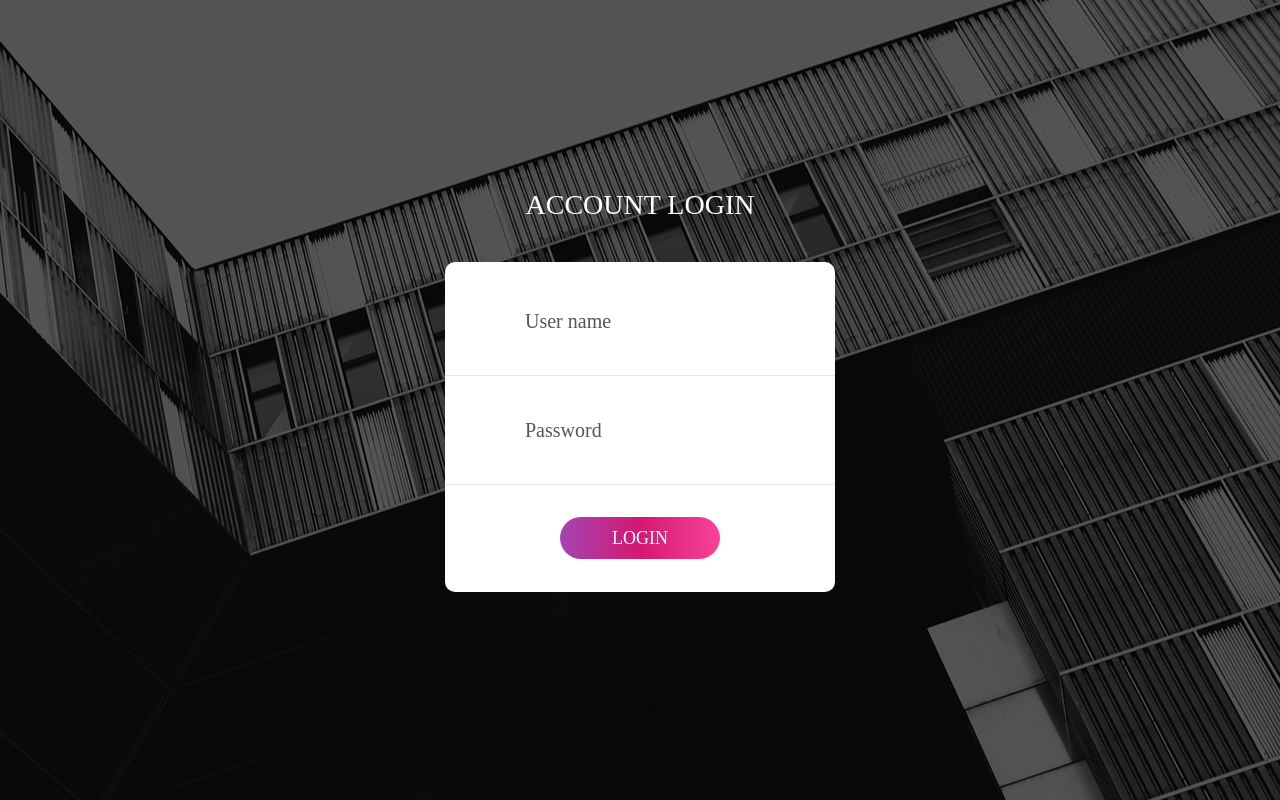
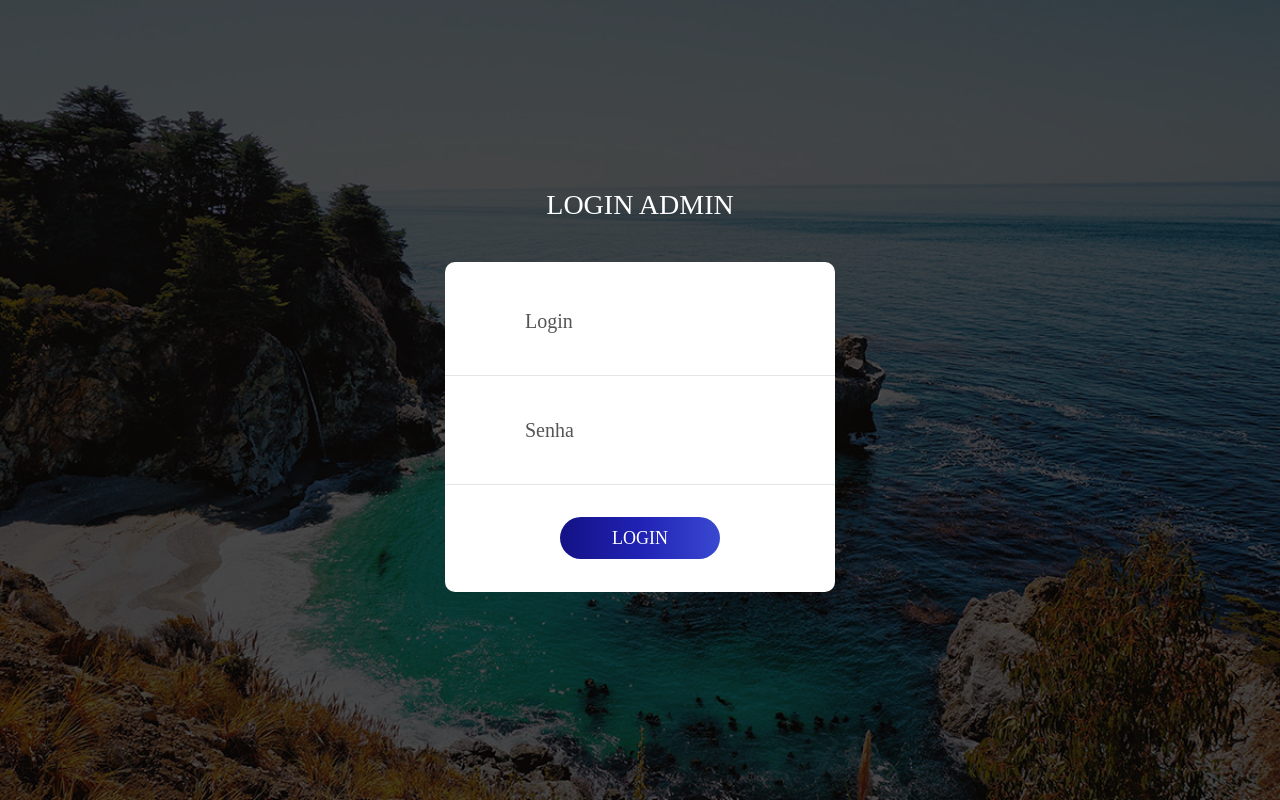
Before and after one commit to williancae/aplicacao_Web, a PHP site: page /Login_v16/index.php in a window 1280 px wide. Run offline with PHP 8.4, Linux system fonts and the light colour scheme; some libraries are stand-ins or nearby versions; some web fonts are replaced.

Commit message:
termino Login Logout

```diff
--- a/Login_v16/css/main.css
+++ b/Login_v16/css/main.css
@@ -1,7 +1,3 @@
-
-
-
-
 /*//////////////////////////////////////////////////////////////////
 [ FONT ]*/
 
@@ -16,8 +12,6 @@
 }
 
 
-
-
 /*//////////////////////////////////////////////////////////////////
 [ RESTYLE TAG ]*/
 
@@ -27,12 +21,15 @@
     box-sizing: border-box;
 }
 
-body, html {
+body,
+html {
     height: 100%;
     font-family: Ubuntu-Regular, sans-serif;
 }
 
+
 /*---------------------------------------------*/
+
 a {
     font-family: Ubuntu-Regular;
     font-size: 14px;
@@ -54,8 +51,15 @@ a:hover {
     color: #fff;
 }
 
+
 /*---------------------------------------------*/
-h1,h2,h3,h4,h5,h6 {
+
+h1,
+h2,
+h3,
+h4,
+h5,
+h6 {
     margin: 0px;
 }
 
@@ -67,13 +71,15 @@ p {
     margin: 0px;
 }
 
-ul, li {
+ul,
+li {
     margin: 0px;
     list-style-type: none;
 }
 
 
 /*---------------------------------------------*/
+
 input {
     outline: none;
     border: none;
@@ -84,36 +90,83 @@ textarea {
     border: none;
 }
 
-textarea:focus, input:focus {
+textarea:focus,
+input:focus {
     border-color: transparent !important;
 }
 
-input:focus::-webkit-input-placeholder { color:transparent; }
-input:focus:-moz-placeholder { color:transparent; }
-input:focus::-moz-placeholder { color:transparent; }
-input:focus:-ms-input-placeholder { color:transparent; }
+input:focus::-webkit-input-placeholder {
+    color: transparent;
+}
 
-textarea:focus::-webkit-input-placeholder { color:transparent; }
-textarea:focus:-moz-placeholder { color:transparent; }
-textarea:focus::-moz-placeholder { color:transparent; }
-textarea:focus:-ms-input-placeholder { color:transparent; }
+input:focus:-moz-placeholder {
+    color: transparent;
+}
 
-input::-webkit-input-placeholder { color: #555555;}
-input:-moz-placeholder { color: #555555;}
-input::-moz-placeholder { color: #555555;}
-input:-ms-input-placeholder { color: #555555;}
+input:focus::-moz-placeholder {
+    color: transparent;
+}
 
-textarea::-webkit-input-placeholder { color: #555555;}
-textarea:-moz-placeholder { color: #555555;}
-textarea::-moz-placeholder { color: #555555;}
-textarea:-ms-input-placeholder { color: #555555;}
+input:focus:-ms-input-placeholder {
+    color: transparent;
+}
+
+textarea:focus::-webkit-input-placeholder {
+    color: transparent;
+}
+
+textarea:focus:-moz-placeholder {
+    color: transparent;
+}
+
+textarea:focus::-moz-placeholder {
+    color: transparent;
+}
+
+textarea:focus:-ms-input-placeholder {
+    color: transparent;
+}
+
+input::-webkit-input-placeholder {
+    color: #555555;
+}
+
+input:-moz-placeholder {
+    color: #555555;
+}
+
+input::-moz-placeholder {
+    color: #555555;
+}
+
+input:-ms-input-placeholder {
+    color: #555555;
+}
+
+textarea::-webkit-input-placeholder {
+    color: #555555;
+}
+
+textarea:-moz-placeholder {
+    color: #555555;
+}
+
+textarea::-moz-placeholder {
+    color: #555555;
+}
+
+textarea:-ms-input-placeholder {
+    color: #555555;
+}
 
 label {
     margin: 0;
     display: block;
 }
 
+
 /*---------------------------------------------*/
+
 button {
     outline: none !important;
     border: none;
@@ -131,6 +184,7 @@ iframe {
 
 /*//////////////////////////////////////////////////////////////////
 [ Utility ]*/
+
 .txt1 {
     font-family: Poppins-Regular;
     font-size: 13px;
@@ -159,7 +213,6 @@ iframe {
     justify-content: center;
     align-items: center;
     padding: 15px;
-
     background-repeat: no-repeat;
     background-position: center;
     background-size: cover;
@@ -176,14 +229,13 @@ iframe {
     height: 100%;
     top: 0;
     left: 0;
-  background-color: rgba(0,0,0,0.65);
+    background-color: rgba(0, 0, 0, 0.65);
 }
 
 .wrap-login100 {
     width: 390px;
     border-radius: 10px;
     overflow: hidden;
-
     background: transparent;
 }
 
@@ -200,7 +252,6 @@ iframe {
 .login100-form-logo {
     font-size: 60px;
     color: #333333;
-
     display: -webkit-box;
     display: -webkit-flex;
     display: -moz-box;
@@ -222,7 +273,6 @@ iframe {
     line-height: 1.2;
     text-align: center;
     text-transform: uppercase;
-
     display: block;
 }
 
@@ -242,7 +292,6 @@ iframe {
     font-size: 20px;
     color: #555555;
     line-height: 1.2;
-
     display: block;
     width: 100%;
     height: 50px;
@@ -254,7 +303,9 @@ iframe {
     transition: all 0.4s;
 }
 
+
 /*---------------------------------------------*/
+
 .focus-input100 {
     position: absolute;
     display: block;
@@ -273,32 +324,27 @@ iframe {
     left: 0;
     width: 0;
     height: 1px;
-
     -webkit-transition: all 0.4s;
     -o-transition: all 0.4s;
     -moz-transition: all 0.4s;
     transition: all 0.4s;
-
-  background: #d41872;
-  background: -webkit-linear-gradient(left, #a445b2, #d41872, #fa4299);
-  background: -o-linear-gradient(left, #a445b2, #d41872, #fa4299);
-  background: -moz-linear-gradient(left, #a445b2, #d41872, #fa4299);
-  background: linear-gradient(left, #a445b2, #d41872, #fa4299);
+    background: #1824d4;
+    background: -webkit-linear-gradient(left, #141285, #2022b4, #3948d1);
+    background: -o-linear-gradient(left, #141285, #2022b4, #3948d1);
+    background: -moz-linear-gradient(left, #141285, #2022b4, #3948d1);
+    background: linear-gradient(left, #141285, #2022b4, #3948d1);
 }
 
 .focus-input100::after {
     font-family: Linearicons-Free;
     font-size: 18px;
     color: #999999;
-
     content: attr(data-placeholder);
     display: block;
     width: 100%;
     position: absolute;
     top: 40px;
     left: 35px;
-
-
     -webkit-transition: all 0.4s;
     -o-transition: all 0.4s;
     -moz-transition: all 0.4s;
@@ -309,21 +355,21 @@ iframe {
     padding-left: 60px;
 }
 
-.input100:focus + .focus-input100::after {
+.input100:focus+.focus-input100::after {
     left: 23px;
-  color: #d41872;
+    color: #1824d4;
 }
 
-.input100:focus + .focus-input100::before {
+.input100:focus+.focus-input100::before {
     width: 100%;
 }
 
-.has-val.input100 + .focus-input100::after {
+.has-val.input100+.focus-input100::after {
     left: 23px;
-  color: #d41872;
+    color: #1824d4;
 }
 
-.has-val.input100 + .focus-input100::before {
+.has-val.input100+.focus-input100::before {
     width: 100%;
 }
 
@@ -334,6 +380,7 @@ iframe {
 
 /*------------------------------------------------------------------
 [ Button ]*/
+
 .container-login100-form-btn {
     width: 100%;
     display: -webkit-box;
@@ -351,7 +398,6 @@ iframe {
     color: #fff;
     line-height: 1.2;
     text-transform: uppercase;
-
     display: -webkit-box;
     display: -webkit-flex;
     display: -moz-box;
@@ -363,15 +409,13 @@ iframe {
     min-width: 160px;
     height: 42px;
     border-radius: 21px;
-
-  background: #d41872;
-  background: -webkit-linear-gradient(left, #a445b2, #d41872, #fa4299);
-  background: -o-linear-gradient(left, #a445b2, #d41872, #fa4299);
-  background: -moz-linear-gradient(left, #a445b2, #d41872, #fa4299);
-  background: linear-gradient(left, #a445b2, #d41872, #fa4299);
+    background: #1824d4;
+    background: -webkit-linear-gradient(left, #141285, #2022b4, #3948d1);
+    background: -o-linear-gradient(left, #141285, #2022b4, #3948d1);
+    background: -moz-linear-gradient(left, #141285, #2022b4, #3948d1);
+    background: linear-gradient(left, #141285, #2022b4, #3948d1);
     position: relative;
     z-index: 1;
-
     -webkit-transition: all 0.4s;
     -o-transition: all 0.4s;
     -moz-transition: all 0.4s;
@@ -390,7 +434,6 @@ iframe {
     top: 0;
     left: 0;
     opacity: 0;
-
     -webkit-transition: all 0.4s;
     -o-transition: all 0.4s;
     -moz-transition: all 0.4s;
@@ -404,7 +447,6 @@ iframe {
 .login100-form-btn:hover:before {
     opacity: 1;
 }
-
 
 
 /*------------------------------------------------------------------
@@ -430,16 +472,13 @@ iframe {
     transform: translateY(-50%);
     right: 10px;
     pointer-events: none;
-
     font-family: Ubuntu-Bold;
     color: #c80000;
     font-size: 13px;
     line-height: 1.4;
     text-align: left;
-
     visibility: hidden;
     opacity: 0;
-
     -webkit-transition: opacity 0.4s;
     -o-transition: opacity 0.4s;
     -moz-transition: opacity 0.4s;
@@ -451,7 +490,6 @@ iframe {
     font-family: FontAwesome;
     font-size: 16px;
     color: #c80000;
-
     display: block;
     position: absolute;
     top: 50%;
--- a/Login_v16/index.php
+++ b/Login_v16/index.php
@@ -30,20 +30,20 @@
 <body>
 
 	<div class="limiter">
-		<div class="container-login100" style="background-image: url('images/bg-01.jpg');">
+		<div class="container-login100" style="background-image: url('../img/california.jpg');">
 			<div class="wrap-login100 p-t-30 p-b-50">
 				<span class="login100-form-title p-b-41">
-					Account Login
+					Login Admin
 				</span>
 				<form class="login100-form validate-form p-b-33 p-t-5">
 
 					<div class="wrap-input100 validate-input" data-validate = "Enter username">
-						<input class="input100" type="text" name="username" placeholder="User name">
+						<input class="input100" type="text" name="username" placeholder="Login">
 						<span class="focus-input100" data-placeholder="&#xe82a;"></span>
 					</div>
 
 					<div class="wrap-input100 validate-input" data-validate="Enter password">
-						<input class="input100" type="password" name="pass" placeholder="Password">
+						<input class="input100" type="password" name="pass" placeholder="Senha">
 						<span class="focus-input100" data-placeholder="&#xe80f;"></span>
 					</div>
 
```
Also changed, not shown: admin.php (added, +77 -0 lines), admin/admin.php (+17 -11 lines), admin/adminCalifornia.php (+16 -5 lines), admin/adminDublin.php (+18 -6 lines), admin/adminParis.php (+18 -6 lines), login/admin.php (added, +77 -0 lines), login/home.php (deleted, +0 -21 lines), login/index.php (deleted, +0 -76 lines), login/valida.php (deleted). Lines whose indentation alone changed are shown as unchanged.
